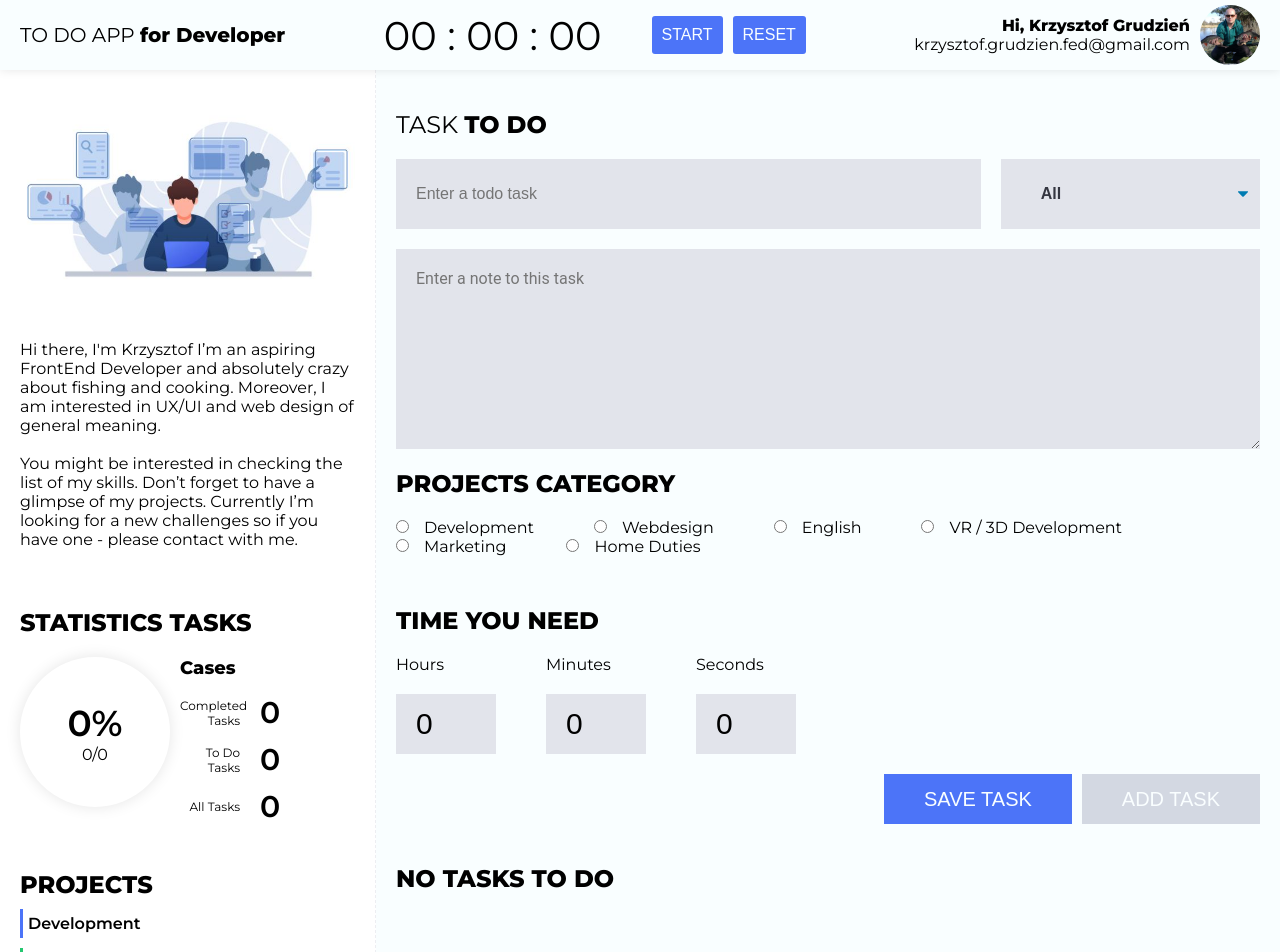
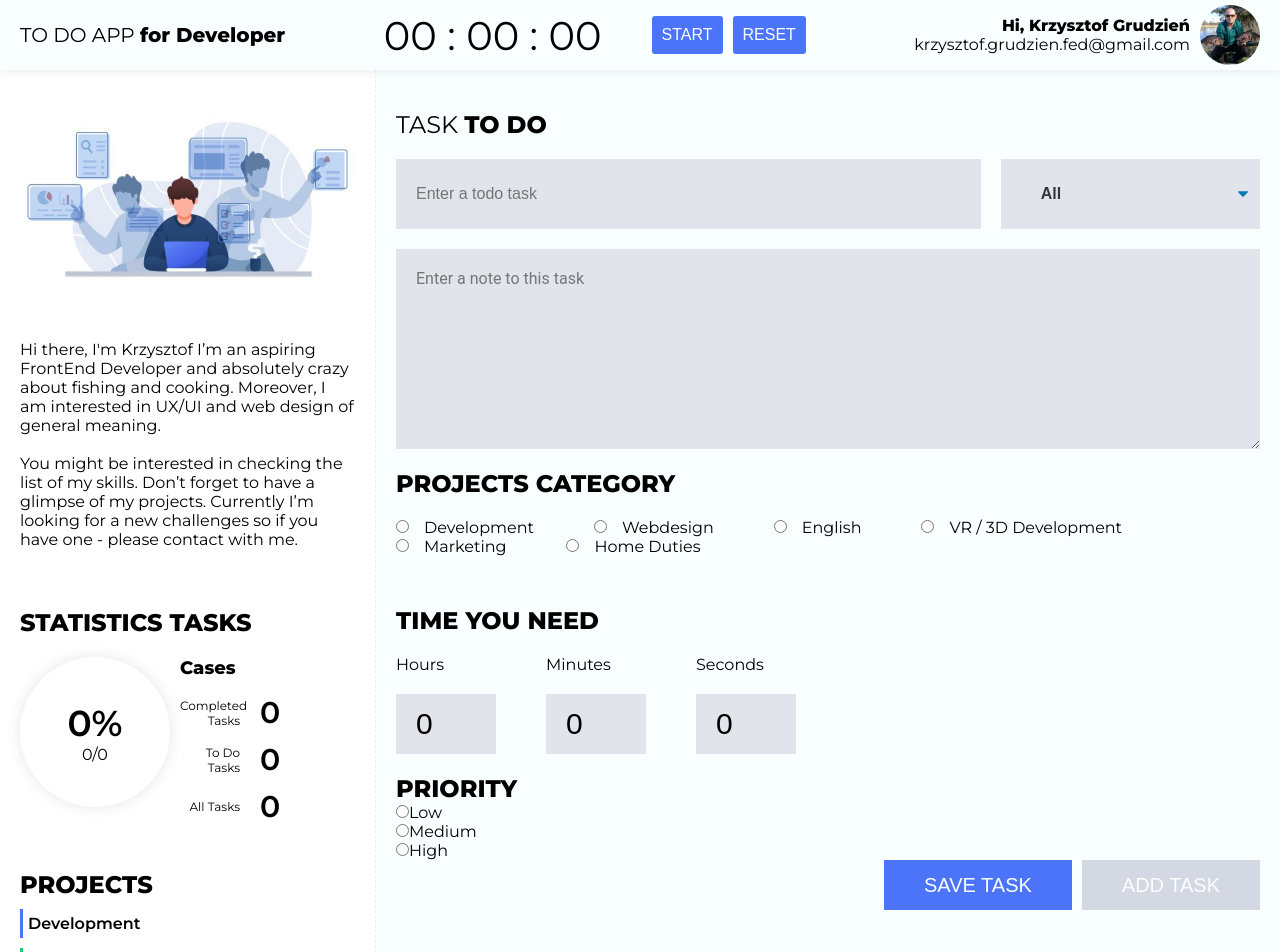
Before and after one commit to KrzysztofGrudzien/React-To-Do-App, a React (Create React App) app: page / in a window 1280 px wide. Shown: the top 952 px of the page. Built offline with nearby package versions, Linux system fonts and the light colour scheme.

Commit message:
add dynamic date and create functionality adding priozitize task

```diff
--- a/src/components/Form/Form.js
+++ b/src/components/Form/Form.js
@@ -26,6 +26,7 @@ const Form = ({
 
   const handleOnClickSubmit = e => {
     e.preventDefault();
+    const newDate = new Date();
     setToDoLists([
       ...toDoLists,
       {
@@ -36,7 +37,8 @@ const Form = ({
         category: category,
         hours: hours,
         minutes: minutes,
-        seconds: seconds
+        seconds: seconds,
+        date: newDate.toString().slice(0, 24)
       }
     ]);
     setInputValue("");
@@ -56,6 +58,10 @@ const Form = ({
 
   const handleOnChangeTextNote = e => {
     setTextAreaValue(e.target.value);
+  };
+
+  const handleOnChangeSelectPriority = e => {
+    console.log(e.target.value);
   };
 
   const handleOnChangeHours = e => {
@@ -103,6 +109,7 @@ const Form = ({
         value={textareaValue}
         placeholder="Enter a note to this task"
       />
+
       <div className="todo-categories">
         <h2 className="todo-categories-title">PROJECTS CATEGORY</h2>
         <div className="todo-category">
@@ -184,6 +191,7 @@ const Form = ({
           </label>
         </div>
       </div>
+      <div className="todo-radio-box">
         <div className="todo-time">
           <h2 className="todo-time-title">TIME YOU NEED</h2>
           <div className="todo-time-wrapper">
@@ -222,7 +230,49 @@ const Form = ({
             />
           </div>
         </div>
-
+        <div className="todo-priorities">
+          <h2 className="todo-priorities-title">PRIORITY</h2>
+          <div className="todo-priority">
+            <label for="low">
+              <input
+                className="todo-radio"
+                type="radio"
+                name="priority"
+                id="low"
+                onChange={handleOnChangeSelectPriority}
+                value="low"
+              />
+              Low
+            </label>
+          </div>
+          <div className="todo-priority">
+            <label for="medium">
+              <input
+                className="todo-radio"
+                type="radio"
+                name="priority"
+                id="medium"
+                onChange={handleOnChangeSelectPriority}
+                value="medium"
+              />
+              Medium
+            </label>
+          </div>
+          <div className="todo-priority">
+            <label for="high">
+              <input
+                className="todo-radio"
+                type="radio"
+                name="priority"
+                id="high"
+                onChange={handleOnChangeSelectPriority}
+                value="high"
+              />
+              High
+            </label>
+          </div>
+        </div>
+      </div>
       <button
         className={inputValue.length < 1 ? "todo-button active" : "todo-button"}
         type="submit"
--- a/src/components/ToDoItem/ToDoItem.js
+++ b/src/components/ToDoItem/ToDoItem.js
@@ -12,7 +12,8 @@ const ToDoItem = ({
   hours,
   minutes,
   seconds,
-  setTime
+  setTime,
+  date
 }) => {
   const handleOnClickDeleteTask = () => {
     setToDoLists(toDoLists.filter(toDoItem => toDoItem.id !== id));
@@ -46,7 +47,7 @@ const ToDoItem = ({
           {text}
         </h4>
         <span className={`todo-item-date ${toDo.completed ? "done" : ""}`}>
-          26/11/2020 at 8:00 p.m
+          {date}
         </span>
         <span
           className={`todo-item-work-time ${toDo.completed ? "done" : ""}`}
--- a/src/components/ToDoList/ToDoList.js
+++ b/src/components/ToDoList/ToDoList.js
@@ -67,6 +67,7 @@ const ToDoList = ({
             minutes={toDoList.minutes}
             seconds={toDoList.seconds}
             setTime={setTime}
+            date={toDoList.date}
           />
         ))}
       </ul>
```
Lines whose indentation alone changed are shown as unchanged.
